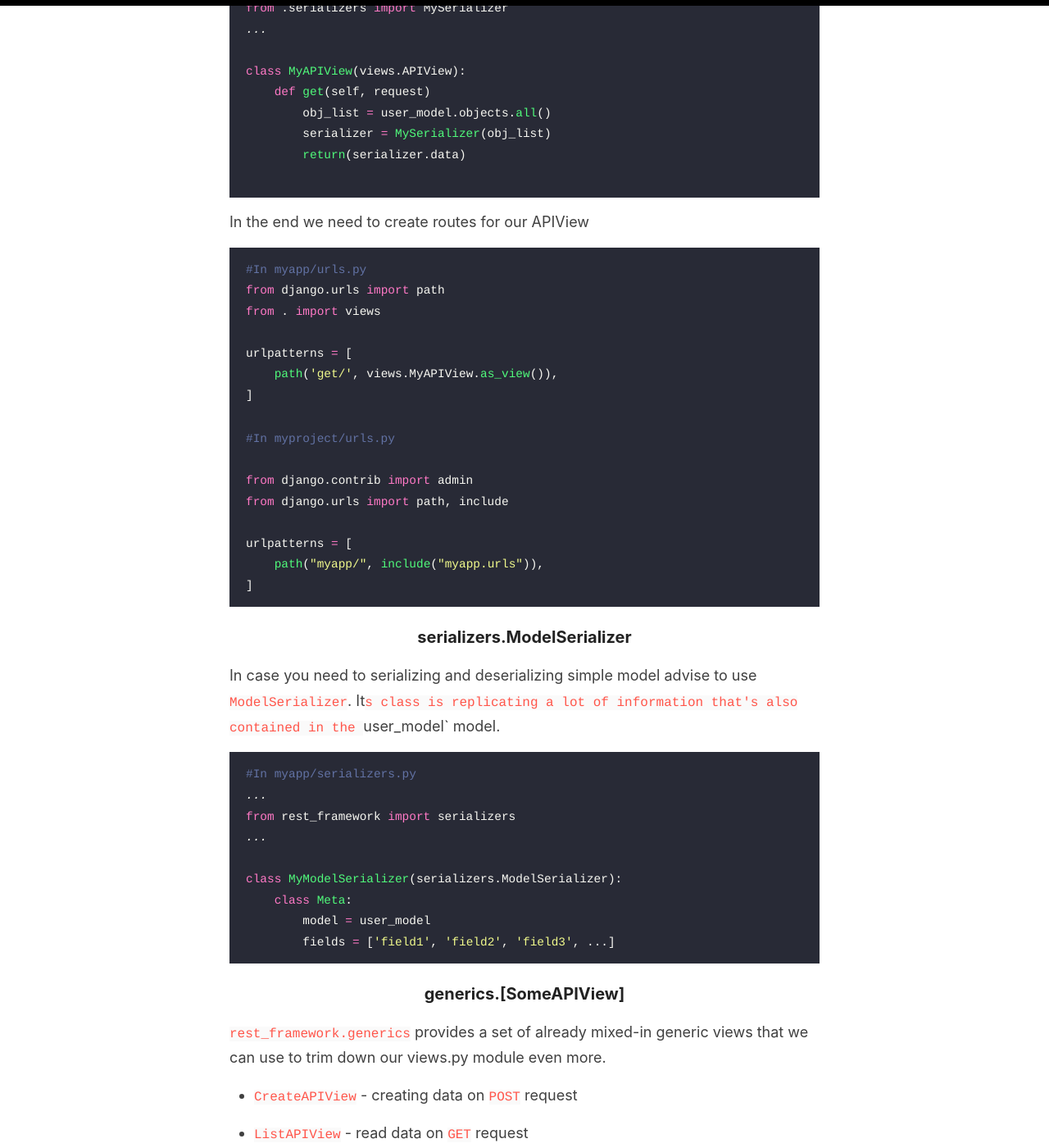
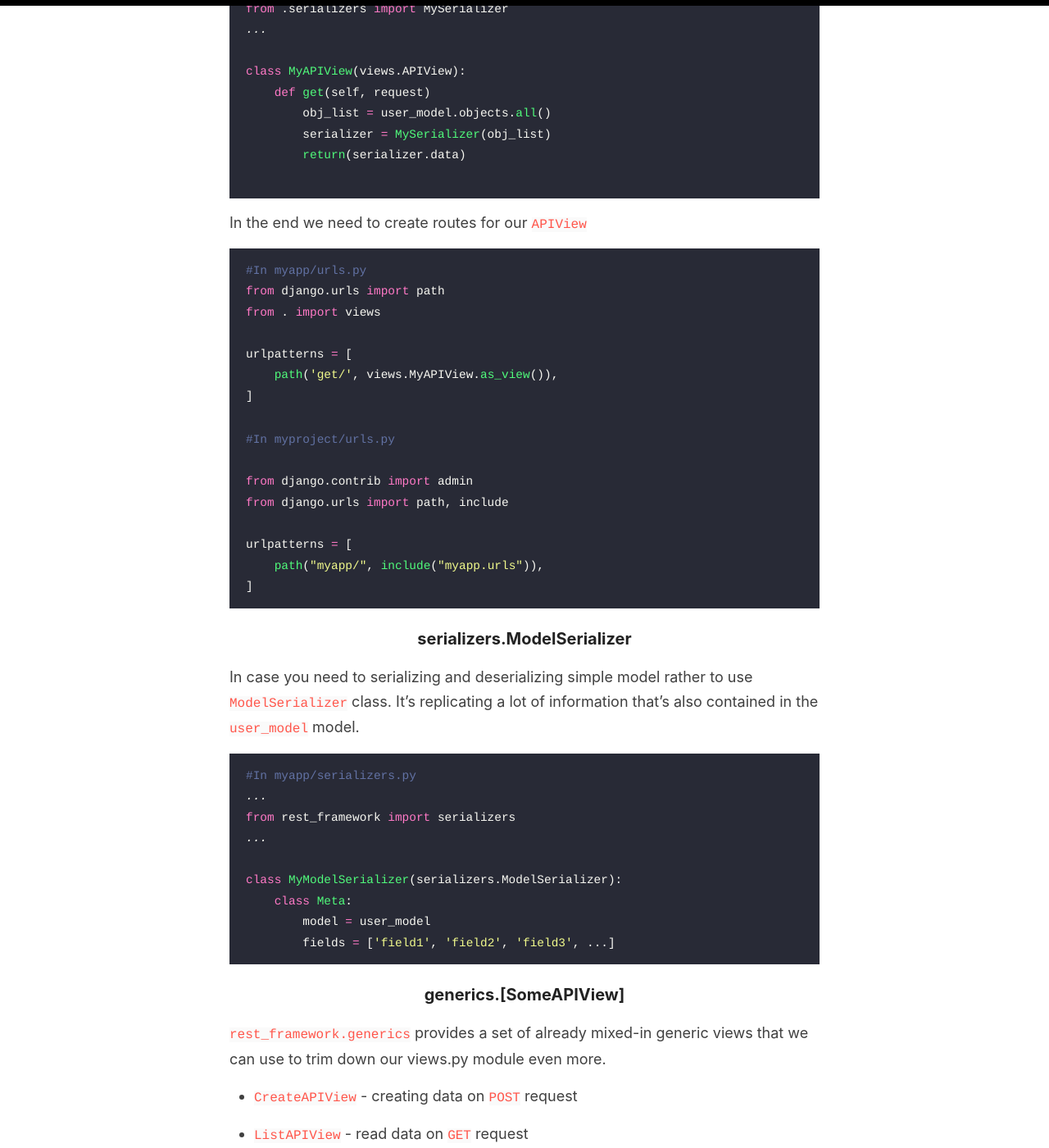
Before and after one commit to XAP-Software/XAP-Software.github.io, a Jekyll site: the page built from _posts/2022-04-08-django_rest_framework.md, in a window 1280 px wide and 1400 px high, scrolled down 1793 px. Shown: the whole window at 82% size. Built offline with Jekyll 4.4.1, drawn with Linux system fonts in a browser that asks for light colours; some of the changed text lies outside the part shown.

Commit message:
Fixed review coments

````diff
--- a/_posts/2022-04-08-django_rest_framework.md
+++ b/_posts/2022-04-08-django_rest_framework.md
@@ -20,7 +20,7 @@ In case you need to use django to create only a backend server to use other fron
 
 ### serializers.Serializer
 
-Abstruct class is to provide a way of serializing and deserializing the json data to django models.
+Abstruct class is to provide a way of serializing and deserializing the `json` data to django models.
 
 ```python
 #In myapp/serializers.py
@@ -66,7 +66,7 @@ class MyAPIView(views.APIView):
 
 ```
 
-In the end we need to create routes for our APIView
+In the end we need to create routes for our `APIView`
 ```python
 #In myapp/urls.py
 from django.urls import path
@@ -89,7 +89,7 @@ urlpatterns = [
 
 ### serializers.ModelSerializer
 
-In case you need to serializing and deserializing simple model advise to use `ModelSerializer`. It`s class is replicating a lot of information that's also contained in the `user_model` model.
+In case you need to serializing and deserializing simple model rather to use `ModelSerializer` class. It's replicating a lot of information that's also contained in the `user_model` model.
 ```python
 #In myapp/serializers.py
 ...
````
